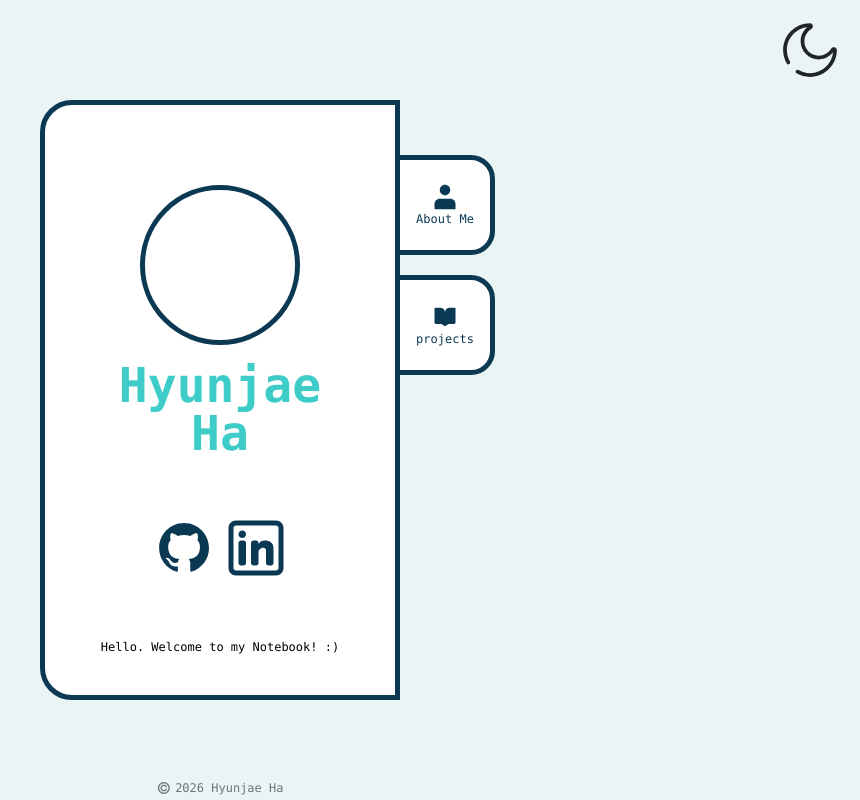
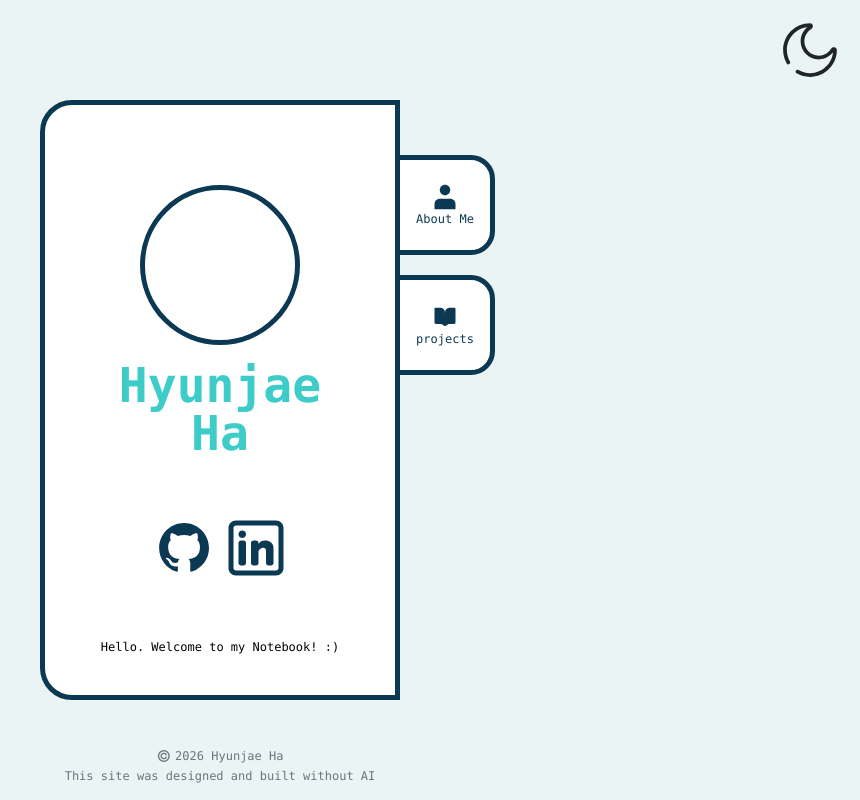
Before and after one commit to EmptyGlassCup/personal-site, a React (Vite) app: page / in a window 1280 px wide. Shown: the whole page, without its empty margins (420-1280 px from the left). Built offline with nearby package versions, Linux system fonts and the light colour scheme.

Commit message:
Add no AI declaration

```diff
--- a/src/App.tsx
+++ b/src/App.tsx
@@ -35,10 +35,14 @@ function App(){
 
       <Wrapper />
 
-      <div className='absolute flex bottom-0 items-center gap-1 text-[#6c757d]'>
-        <p>©</p>
-        <p className='font-mono text-xs'>2026 Hyunjae Ha</p>
+      <div className='flex flex-col absolute bottom-0 text-[#6c757d] items-center m-4'>
+        <div className='flex items-center gap-1'>
+          <p>©</p>
+          <p className='font-mono text-xs'>2026 Hyunjae Ha</p>
+        </div>
+          <p className='font-mono text-xs'>This site was designed and built without AI</p>
       </div>
+
     </div>
   )
 }
```
Also changed, not shown: src/assets/book.svg (added).
